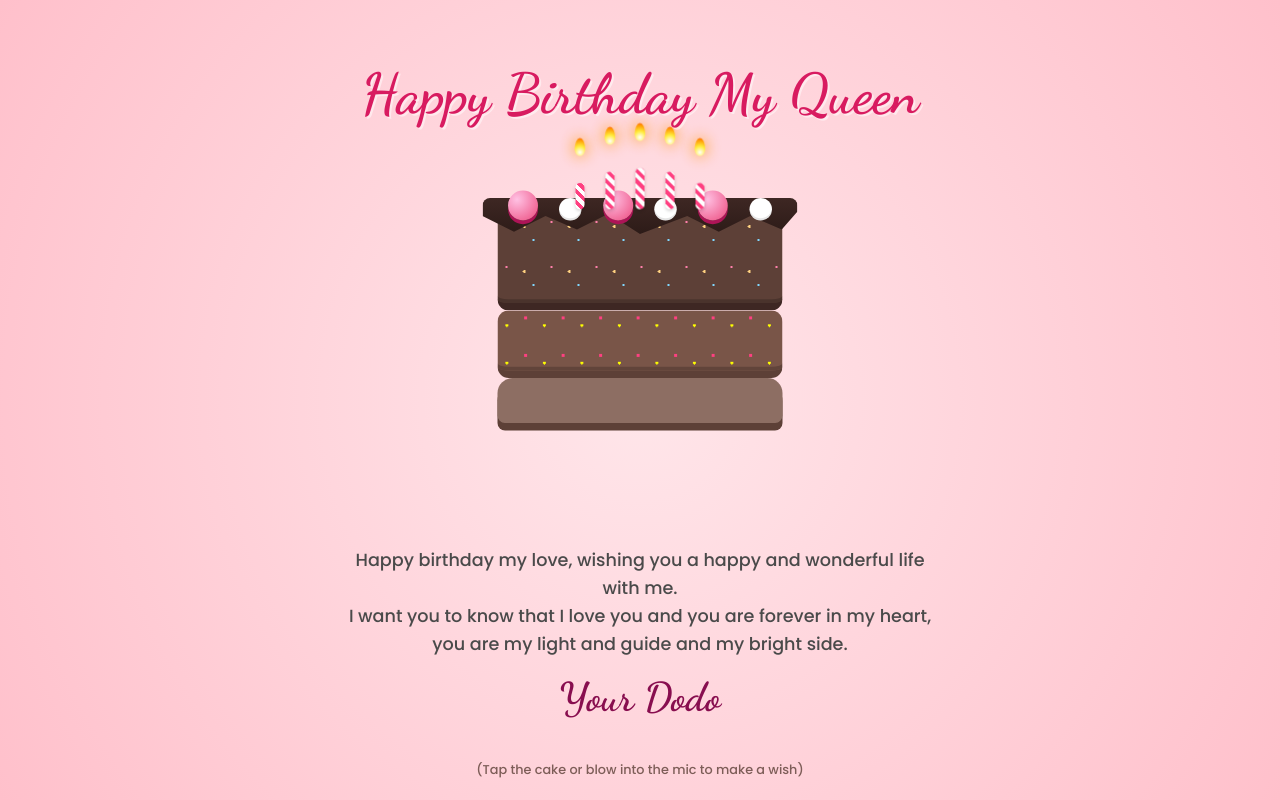
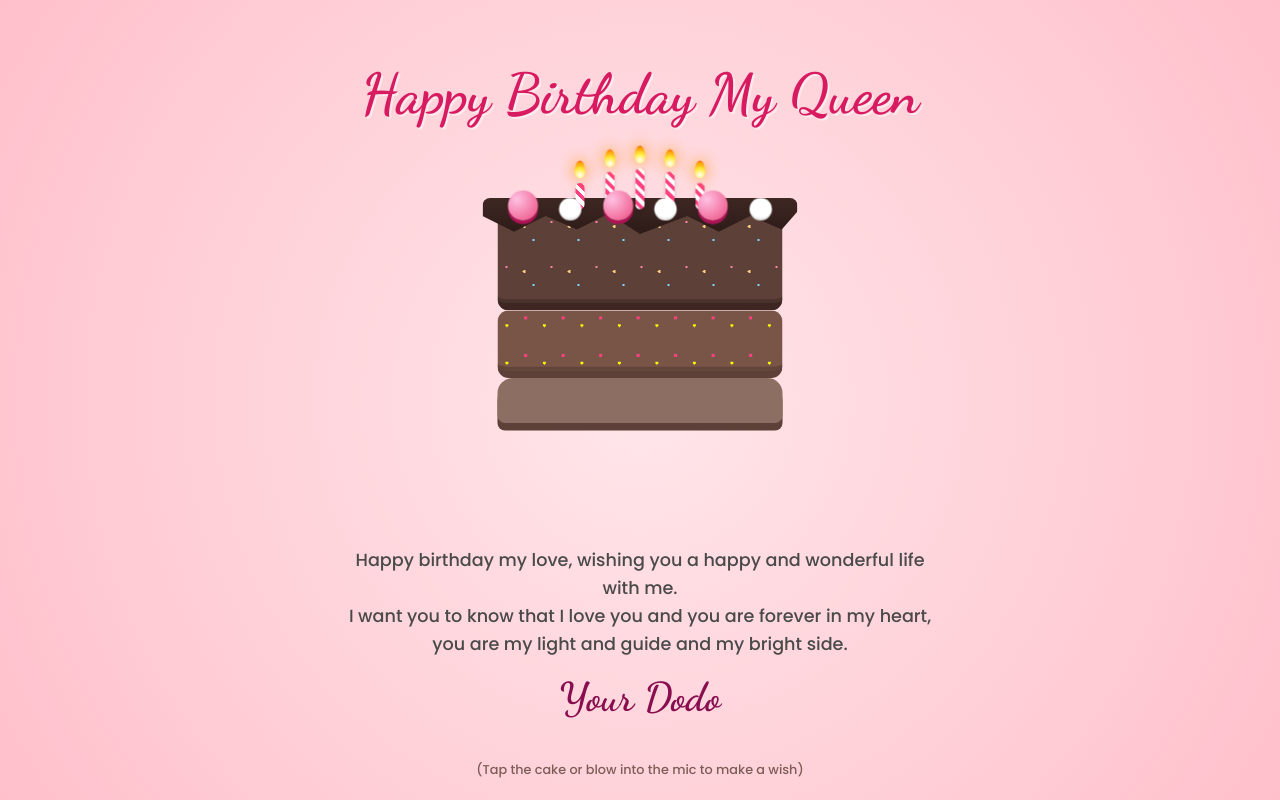
Before and after one commit to Mohammed-Hamad43/my-jomana, a plain HTML site: page index.html in a window 1280 px wide. Drawn offline with Linux system fonts and the light colour scheme.

Commit message:
Update styles.css

```diff
--- a/styles.css
+++ b/styles.css
@@ -145,7 +145,7 @@ body {
   display: flex;
   justify-content: space-around;
   align-items: flex-end;
-  z-index: 4;
+  z-index: 6;
 }
 
 .swirl {
@@ -189,7 +189,7 @@ body {
 /* الشعلة (تم رفعها 40 بكسل) */
 .flame {
   position: absolute;
-  top: -60px; /* تم رفعه 40 بكسل */
+  top: -30px; /* تم رفعه 40 بكسل */
   left: 50%;
   transform: translateX(-50%);
   width: 14px;
```
